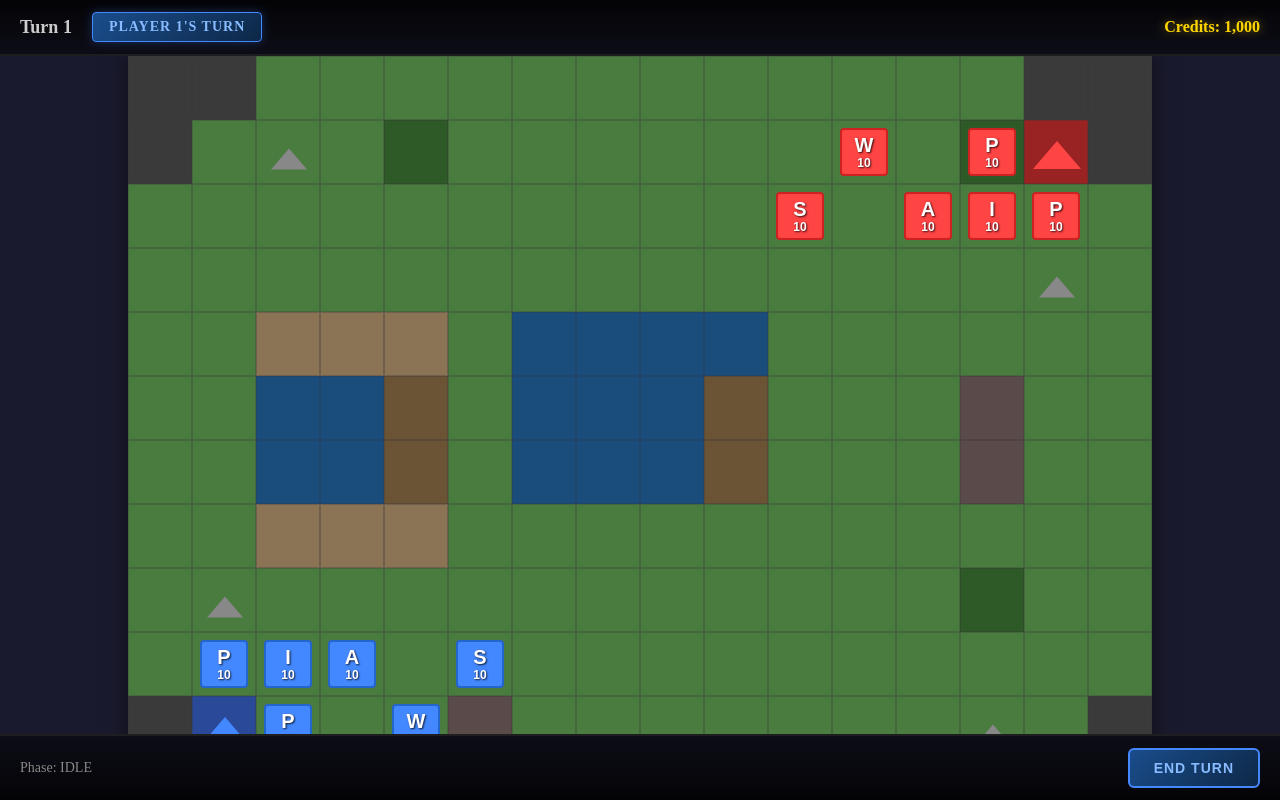
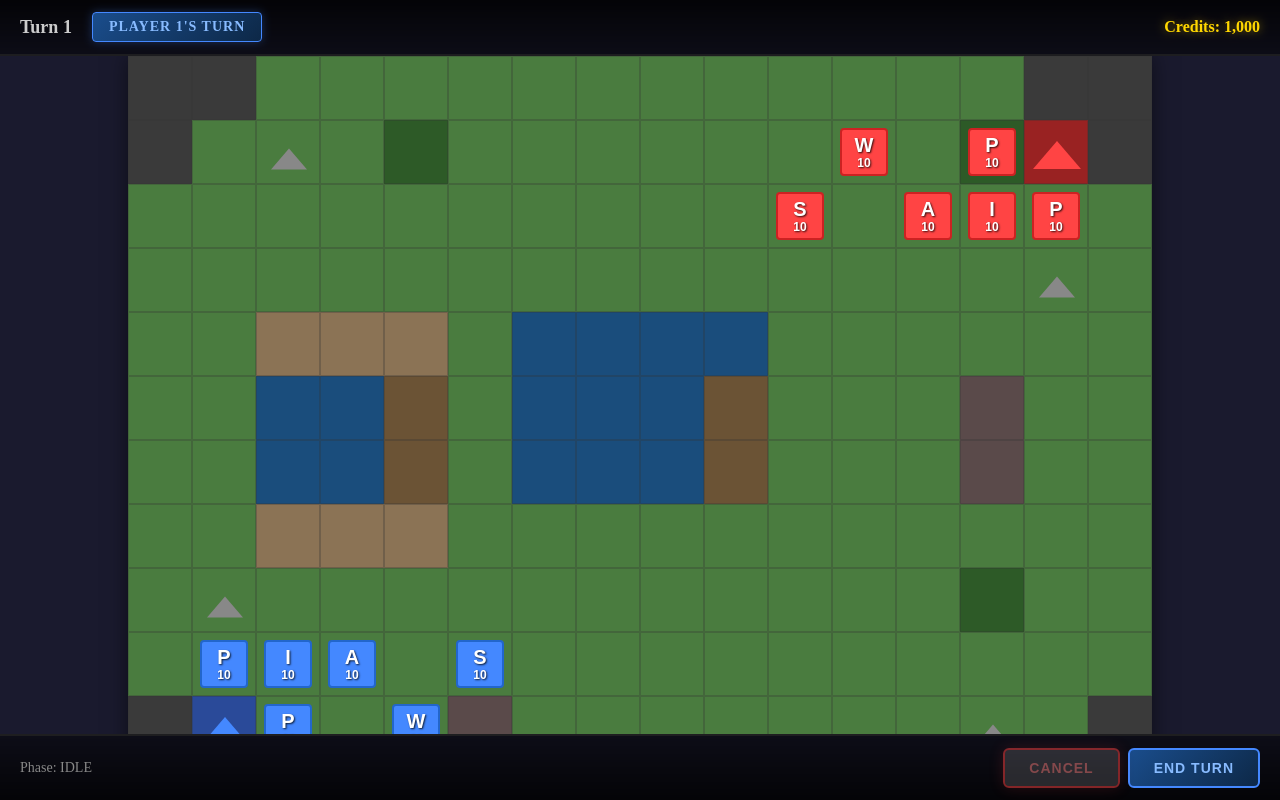
Before and after one commit to KalonOhm/grimoire, a React (Vite) app: page / in a window 1280 px wide. Built offline with nearby package versions, Linux system fonts and the light colour scheme.

Commit message:
Add Cancel button to App.tsx bottom bar

```diff
--- a/src/App.css
+++ b/src/App.css
@@ -111,9 +111,33 @@ html, body, #root {
 }
 
 .end-turn-btn:hover {
-  background: #4488ff;
-  color: #ffffff;
-  box-shadow: 0 0 15px rgba(68, 136, 255, 0.5);
+  background: linear-gradient(135deg, #2a6db8 0%, #1a4080 100%);
+  box-shadow: 0 0 25px rgba(68, 136, 255, 0.5);
+}
+
+.cancel-btn {
+  padding: 10px 24px;
+  border: 2px solid #ff4444;
+  border-radius: 6px;
+  background: linear-gradient(135deg, #8b1a1a 0%, #5c0f0f 100());
+  color: #ff8888;
+  font-size: 14px;
+  font-weight: 600;
+  text-transform: uppercase;
+  letter-spacing: 1px;
+  cursor: pointer;
+  transition: all 0.2s ease;
+  box-shadow: 0 0 15px rgba(255, 68, 68, 0.3);
+}
+
+.cancel-btn:hover:not(:disabled) {
+  background: linear-gradient(135deg, #b82a2a 0%, #7a1a1a 100%);
+  box-shadow: 0 0 25px rgba(255, 68, 68, 0.5);
+}
+
+.cancel-btn:disabled {
+  opacity: 0.5;
+  cursor: not-allowed;
 }
 
 .phaser-container {
--- a/src/App.tsx
+++ b/src/App.tsx
@@ -155,9 +155,28 @@ export function App() {
         <div className="phase-indicator">
           Phase: {gameEngine.getState()?.phase || 'IDLE'}
         </div>
-        <button className="end-turn-btn" onClick={() => gameEngine.endTurn()}>
-          End Turn
-        </button>
+        <div className="controls">
+          <button
+            className="cancel-btn"
+            onClick={() => {
+              const state = gameEngine.getState();
+              if (state) {
+                if (state.selectedUnitId) {
+                  gameEngine.deselectUnit();
+                } else if (state.selectedBuildingId) {
+                  gameEngine.deselectBuilding();
+                }
+              }
+            }}
+            disabled={gameEngine.getState()?.phase === 'IDLE' || gameEngine.getState()?.phase === 'GAME_OVER'}
+            style={{ marginRight: '8px' }}
+          >
+            Cancel
+          </button>
+          <button className="end-turn-btn" onClick={() => gameEngine.endTurn()}>
+            End Turn
+          </button>
+        </div>
       </div>
       <HoverInfoPanel state={gameState} hoveredTile={hoveredTile} />
       <CombatPreviewPanel state={gameState} hoveredTile={hoveredTile} />
```
